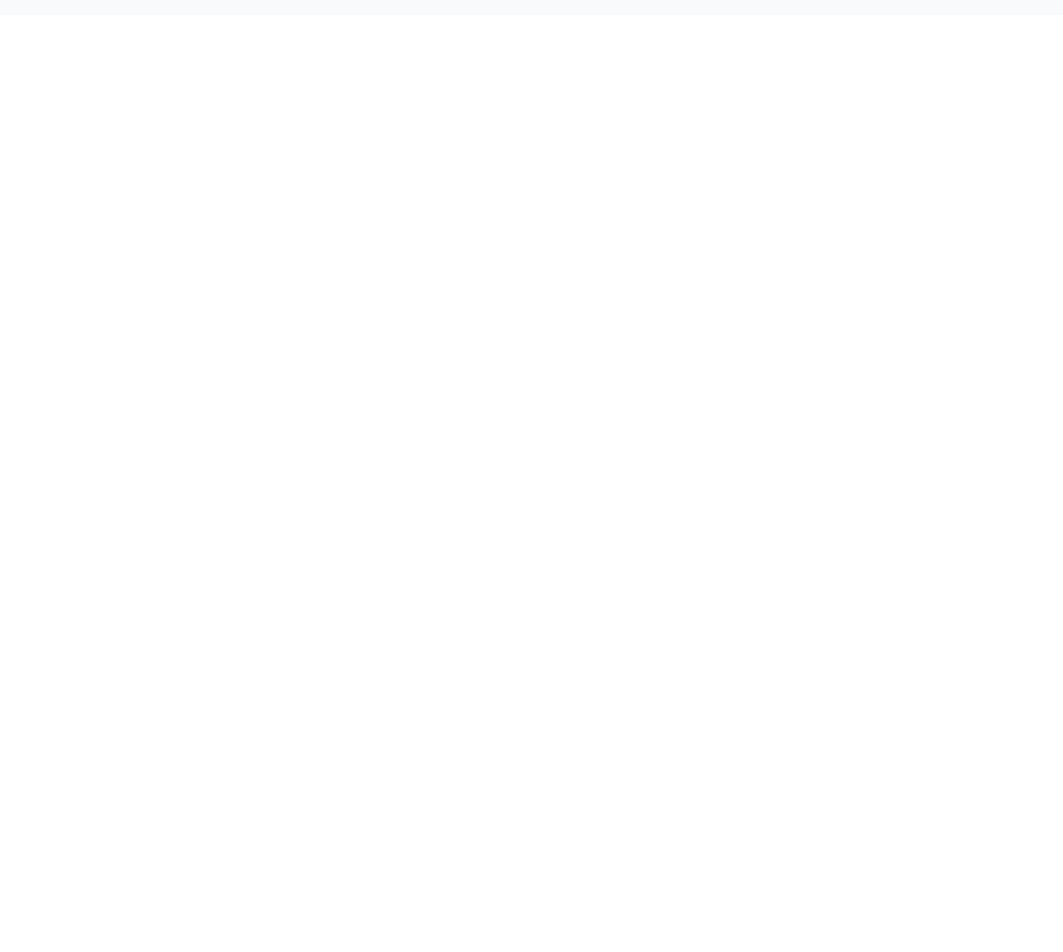
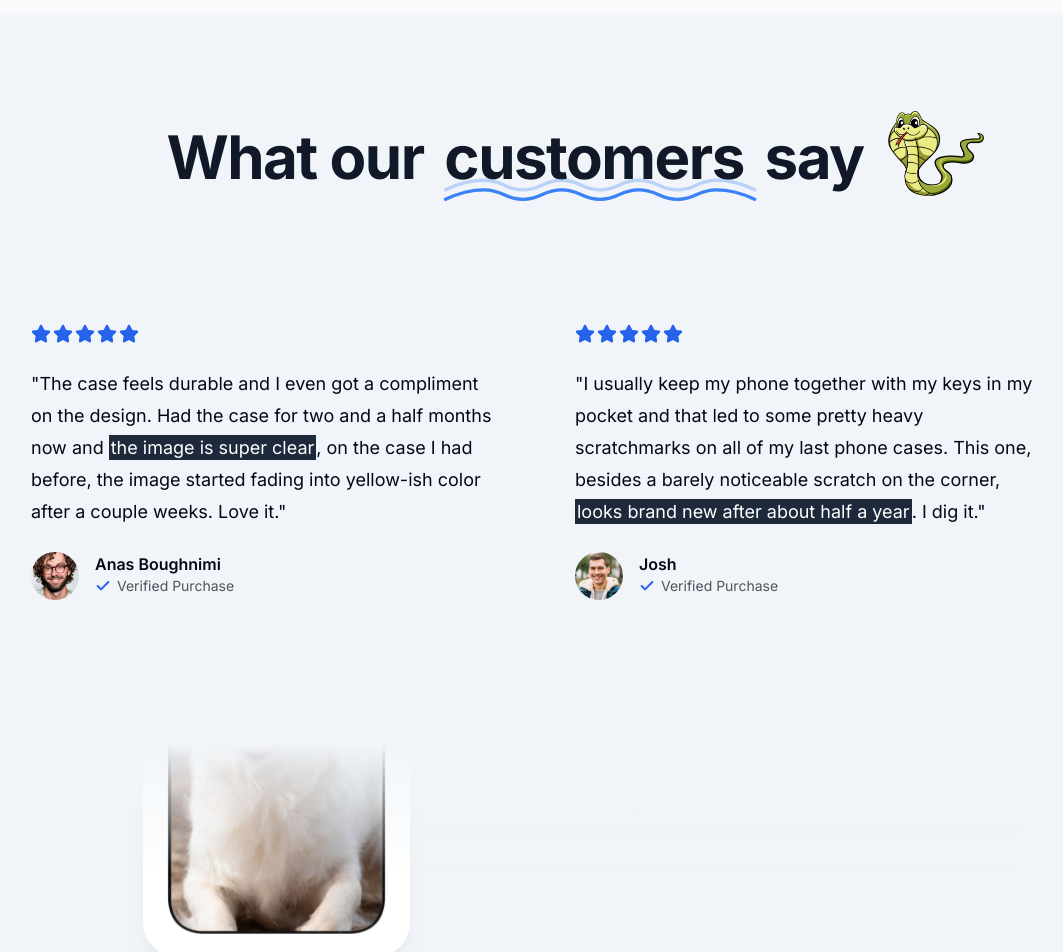
Before and after one commit to HammaBG/casecobra-dev, a Next.js app: page / in a window 1280 px wide. Shown: the part 900-1852 px from the top of the page, without its empty margins (65-1128 px from the left). Before the commit the page ends 915 px from the top, so only its background shows below. Built offline with nearby package versions, Linux system fonts and the light colour scheme; no server answers.

Commit message:
Animated landing page section

```diff
--- a/package.json
+++ b/package.json
@@ -14,6 +14,7 @@
     "@radix-ui/react-slot": "^1.1.0",
     "class-variance-authority": "^0.7.0",
     "clsx": "^2.1.1",
+    "framer-motion": "^11.3.19",
     "lucide-react": "^0.417.0",
     "next": "14.2.5",
     "react": "^18",
--- a/src/app/page.tsx
+++ b/src/app/page.tsx
@@ -1,6 +1,8 @@
+import { Icons } from "@/components/Icons";
 import MaxWidthWrapper from "@/components/MaxWidthWrapper";
 import Phone from "@/components/Phone";
-import { Check,Star } from "lucide-react";
+import { Reviews } from "@/components/Reviews";
+import { Check, Star } from "lucide-react";
 import Image from "next/image";
 
 export default function Home() {
@@ -39,7 +41,7 @@
 
               <div className="mt-12 flex flex-col sm:flex-row items-center sm:items-start gap-5">
                 <div className="flex -space-x-4">
-                <img
+                  <img
                     className='inline-block h-10 w-10 rounded-full ring-2 ring-slate-100'
                     src='/users/user-1.png'
                     alt='user image'
@@ -77,7 +79,7 @@
                   <p>
                     <span className='font-semibold'>1.919</span> happy customers
                   </p>
-              </div>
+                </div>
               </div>
             </div>
           </div>
@@ -91,11 +93,100 @@
                 src='/line.png'
                 className='absolute w-20 -left-6 -bottom-6 select-none'
               />
-              <Phone className="w-64" imgSrc="/testimonials/1.jpg"/>
+              <Phone className="w-64" imgSrc="/testimonials/1.jpg" />
             </div>
           </div>
         </MaxWidthWrapper>
       </section>
+      {/* value proposition section */}
+      <section className='bg-slate-100 py-24'>
+        <MaxWidthWrapper className='flex flex-col items-center gap-16 sm:gap-32'>
+          <div className='flex flex-col lg:flex-row items-center gap-4 sm:gap-6'>
+            <h2 className='order-1 mt-2 tracking-tight text-center text-balance !leading-tight font-bold text-5xl md:text-6xl text-gray-900'>
+              What our{' '} <span className="relative px-2">customers{' '} <Icons.underline className="hidden sm:blockhidden sm:block pointer-events-none absolute inset-x-0 -bottom-6 text-blue-500" />
+              </span>{' '} say
+            </h2>
+            <img src="/snake-2.png" className="w-24 order-0 lg:order-2" />
+          </div>
+          <div className='mx-auto grid max-w-2xl grid-cols-1 px-4 lg:mx-0 lg:max-w-none lg:grid-cols-2 gap-y-16'>
+            <div className='flex flex-auto flex-col gap-4 lg:pr-8 xl:pr-20'>
+              <div className='flex gap-0.5 mb-2'>
+                <Star className='h-5 w-5 text-blue-600 fill-blue-600' />
+                <Star className='h-5 w-5 text-blue-600 fill-blue-600' />
+                <Star className='h-5 w-5 text-blue-600 fill-blue-600' />
+                <Star className='h-5 w-5 text-blue-600 fill-blue-600' />
+                <Star className='h-5 w-5 text-blue-600 fill-blue-600' />
+              </div>
+              <div className='text-lg leading-8'>
+                <p>
+                  "The case feels durable and I even got a compliment on the
+                  design. Had the case for two and a half months now and{' '}
+                  <span className='p-0.5 bg-slate-800 text-white'>
+                    the image is super clear
+                  </span>
+                  , on the case I had before, the image started fading into
+                  yellow-ish color after a couple weeks. Love it."
+                </p>
+              </div>
+              <div className='flex gap-4 mt-2'>
+                <img
+                  className='rounded-full h-12 w-12 object-cover'
+                  src='/users/user-1.png'
+                  alt='user'
+                />
+                <div className='flex flex-col'>
+                  <p className='font-semibold'>Anas Boughnimi</p>
+                  <div className='flex gap-1.5 items-center text-zinc-600'>
+                    <Check className='h-4 w-4 stroke-[3px] text-blue-600' />
+                    <p className='text-sm'>Verified Purchase</p>
+                  </div>
+                </div>
+            </div>
+            </div>
+              {/* second user review */}
+              <div className='flex flex-auto flex-col gap-4 lg:pr-8 xl:pr-20'>
+              <div className='flex gap-0.5 mb-2'>
+                <Star className='h-5 w-5 text-blue-600 fill-blue-600' />
+                <Star className='h-5 w-5 text-blue-600 fill-blue-600' />
+                <Star className='h-5 w-5 text-blue-600 fill-blue-600' />
+                <Star className='h-5 w-5 text-blue-600 fill-blue-600' />
+                <Star className='h-5 w-5 text-blue-600 fill-blue-600' />
+              </div>
+              <div className='text-lg leading-8'>
+                <p>
+                  "I usually keep my phone together with my keys in my pocket
+                  and that led to some pretty heavy scratchmarks on all of my
+                  last phone cases. This one, besides a barely noticeable
+                  scratch on the corner,{' '}
+                  <span className='p-0.5 bg-slate-800 text-white'>
+                    looks brand new after about half a year
+                  </span>
+                  . I dig it."
+                </p>
+              </div>
+              <div className='flex gap-4 mt-2'>
+                <img
+                  className='rounded-full h-12 w-12 object-cover'
+                  src='/users/user-4.jpg'
+                  alt='user'
+                />
+                <div className='flex flex-col'>
+                  <p className='font-semibold'>Josh</p>
+                  <div className='flex gap-1.5 items-center text-zinc-600'>
+                    <Check className='h-4 w-4 stroke-[3px] text-blue-600' />
+                    <p className='text-sm'>Verified Purchase</p>
+                  </div>
+                </div>
+              </div>
+            </div>
+          </div>
+          </MaxWidthWrapper>
+
+          <div className="pt-16">
+            <Reviews />
+          </div>
+
+      </section>
     </div>
   );
 }
--- /dev/null
+++ b/src/components/Icons.tsx
@@ -0,0 +1,20 @@
+import { LucideProps } from 'lucide-react'
+
+export const Icons = {
+  underline: (props: LucideProps) => (
+    <svg {...props} viewBox='0 0 687 155'>
+      <g
+        stroke='currentColor'
+        strokeWidth='7'
+        fill='none'
+        fillRule='evenodd'
+        strokeLinecap='round'
+        strokeLinejoin='round'>
+        <path
+          d='M20 98c27-13.3333333 54-20 81-20 40.5 0 40.5 20 81 20s40.626917-20 81-20 40.123083 20 80.5 20 40.5-20 81-20 40.5 20 81 20 40.626917-20 81-20c26.915389 0 53.748722 6.6666667 80.5 20'
+          opacity='.3'></path>
+        <path d='M20 118c27-13.3333333 54-20 81-20 40.5 0 40.5 20 81 20s40.626917-20 81-20 40.123083 20 80.5 20 40.5-20 81-20 40.5 20 81 20 40.626917-20 81-20c26.915389 0 53.748722 6.6666667 80.5 20'></path>
+      </g>
+    </svg>
+  ),
+}
--- a/src/components/Navbar.tsx
+++ b/src/components/Navbar.tsx
@@ -2,10 +2,12 @@
 import MaxWidthWrapper from './MaxWidthWrapper'
 import { ArrowRight } from 'lucide-react'
 import { buttonVariants } from './ui/button'
+import { getKindeServerSession } from '@kinde-oss/kinde-auth-nextjs/server'
 
 const Navbar = async () => {
-    const user = undefined
-    const isAdmin = false
+    const {getUser} = getKindeServerSession();
+    const user = await getUser();
+    const isAdmin = user?.email === process.env.ADMIN_EMAIL
     return (
         <nav className='sticky z-[100] h-14 inset-x-0 top-0 w-full border-b border-gray-200 bg-white/75 backdrop-blur-lg transition-all'>
             <MaxWidthWrapper>
--- /dev/null
+++ b/src/components/Reviews.tsx
@@ -0,0 +1,166 @@
+'use client'
+
+import { HTMLAttributes, useEffect, useRef, useState } from 'react'
+import MaxWidthWrapper from './MaxWidthWrapper'
+import { cn } from '@/lib/utils'
+import Phone from './Phone'
+import { useInView } from 'framer-motion'
+
+const PHONES = [
+  '/testimonials/1.jpg',
+  '/testimonials/2.jpg',
+  '/testimonials/3.jpg',
+  '/testimonials/4.jpg',
+  '/testimonials/5.jpg',
+  '/testimonials/6.jpg',
+]
+
+function splitArray<T>(array: Array<T>, numParts: number) {
+  const result: Array<Array<T>> = []
+
+  for (let i = 0; i < array.length; i++) {
+    const index = i % numParts
+    if (!result[index]) {
+      result[index] = []
+    }
+    result[index].push(array[i])
+  }
+
+  return result
+}
+
+function ReviewColumn({
+  reviews,
+  className,
+  reviewClassName,
+  msPerPixel = 0,
+}: {
+  reviews: string[]
+  className?: string
+  reviewClassName?: (reviewIndex: number) => string
+  msPerPixel?: number
+}) {
+  const columnRef = useRef<HTMLDivElement | null>(null)
+  const [columnHeight, setColumnHeight] = useState(0)
+  const duration = `${columnHeight * msPerPixel}ms`
+
+  useEffect(() => {
+    if (!columnRef.current) return
+
+    const resizeObserver = new window.ResizeObserver(() => {
+      setColumnHeight(columnRef.current?.offsetHeight ?? 0)
+    })
+
+    resizeObserver.observe(columnRef.current)
+
+    return () => {
+      resizeObserver.disconnect()
+    }
+  }, [])
+
+  return (
+    <div
+      ref={columnRef}
+      className={cn('animate-marquee space-y-8 py-4', className)}
+      style={{ '--marquee-duration': duration } as React.CSSProperties}>
+      {reviews.concat(reviews).map((imgSrc, reviewIndex) => (
+        <Review
+          key={reviewIndex}
+          className={reviewClassName?.(reviewIndex % reviews.length)}
+          imgSrc={imgSrc}
+        />
+      ))}
+    </div>
+  )
+}
+
+interface ReviewProps extends HTMLAttributes<HTMLDivElement> {
+  imgSrc: string
+}
+
+function Review({ imgSrc, className, ...props }: ReviewProps) {
+  const POSSIBLE_ANIMATION_DELAYS = [
+    '0s',
+    '0.1s',
+    '0.2s',
+    '0.3s',
+    '0.4s',
+    '0.5s',
+  ]
+
+  const animationDelay =
+    POSSIBLE_ANIMATION_DELAYS[
+      Math.floor(Math.random() * POSSIBLE_ANIMATION_DELAYS.length)
+    ]
+
+  return (
+    <div
+      className={cn(
+        'animate-fade-in rounded-[2.25rem] bg-white p-6 opacity-0 shadow-xl shadow-slate-900/5',
+        className
+      )}
+      style={{ animationDelay }}
+      {...props}>
+      <Phone imgSrc={imgSrc} />
+    </div>
+  )
+}
+
+function ReviewGrid() {
+  const containerRef = useRef<HTMLDivElement | null>(null)
+  const isInView = useInView(containerRef, { once: true, amount: 0.4 })
+  const columns = splitArray(PHONES, 3)
+  const column1 = columns[0]
+  const column2 = columns[1]
+  const column3 = splitArray(columns[2], 2)
+
+  return (
+    <div
+      ref={containerRef}
+      className='relative -mx-4 mt-16 grid h-[49rem] max-h-[150vh] grid-cols-1 items-start gap-8 overflow-hidden px-4 sm:mt-20 md:grid-cols-2 lg:grid-cols-3'>
+      {isInView ? (
+        <>
+          <ReviewColumn
+            reviews={[...column1, ...column3.flat(), ...column2]}
+            reviewClassName={(reviewIndex) =>
+              cn({
+                'md:hidden': reviewIndex >= column1.length + column3[0].length,
+                'lg:hidden': reviewIndex >= column1.length,
+              })
+            }
+            msPerPixel={10}
+          />
+          <ReviewColumn
+            reviews={[...column2, ...column3[1]]}
+            className='hidden md:block'
+            reviewClassName={(reviewIndex) =>
+              reviewIndex >= column2.length ? 'lg:hidden' : ''
+            }
+            msPerPixel={15}
+          />
+          <ReviewColumn
+            reviews={column3.flat()}
+            className='hidden md:block'
+            msPerPixel={10}
+          />
+        </>
+      ) : null}
+      <div className='pointer-events-none absolute inset-x-0 top-0 h-32 bg-gradient-to-b from-slate-100' />
+      <div className='pointer-events-none absolute inset-x-0 bottom-0 h-32 bg-gradient-to-t from-slate-100' />
+    </div>
+  )
+}
+
+export function Reviews() {
+  return (
+    <MaxWidthWrapper className='relative max-w-5xl'>
+      <img
+        aria-hidden='true'
+        src='/what-people-are-buying.png'
+        className='absolute select-none hidden xl:block -left-32 top-1/3'
+      />
+
+      <ReviewGrid />
+    </MaxWidthWrapper>
+  )
+}
--- a/tailwind.config.ts
+++ b/tailwind.config.ts
@@ -59,18 +59,19 @@
         sm: "calc(var(--radius) - 4px)",
       },
       keyframes: {
-        "accordion-down": {
-          from: { height: "0" },
-          to: { height: "var(--radix-accordion-content-height)" },
+        "fade-in": {
+          from: { opacity: "0" },
+          to: { opacity: "1"},
         },
-        "accordion-up": {
-          from: { height: "var(--radix-accordion-content-height)" },
-          to: { height: "0" },
-        },
+        marquee: {
+          '100%' : {
+            transform: 'translateY(-50%)'
+          }
+        }
       },
       animation: {
-        "accordion-down": "accordion-down 0.2s ease-out",
-        "accordion-up": "accordion-up 0.2s ease-out",
+        "marquee" : 'marquee var(--marquee-duration) linear infinite',
+        "fade-in": "fade-in 0.5s linear forwards",
       },
     },
   },
```
Also changed, not shown: 1 other file (tests, documents, lock files or other folders).
